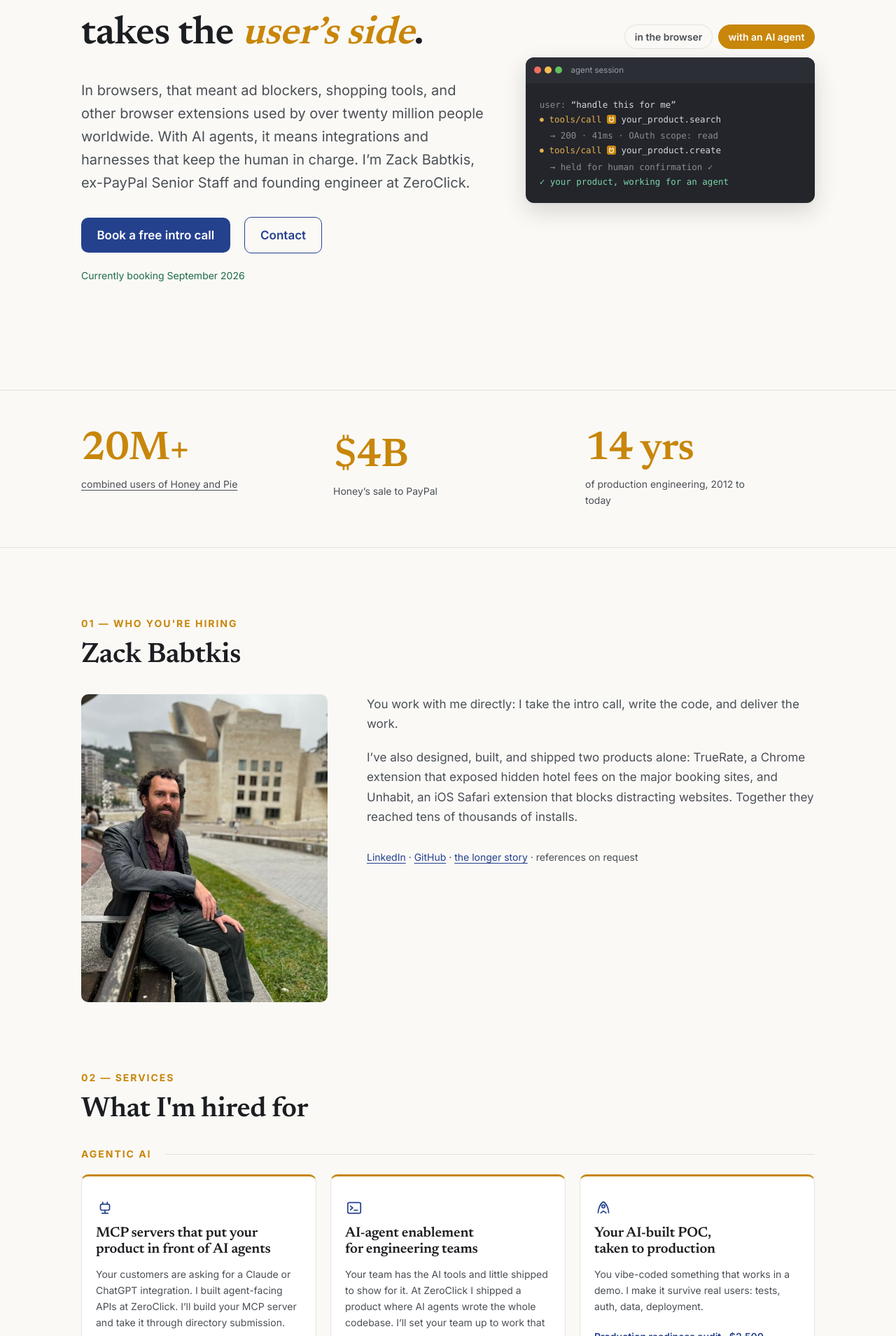
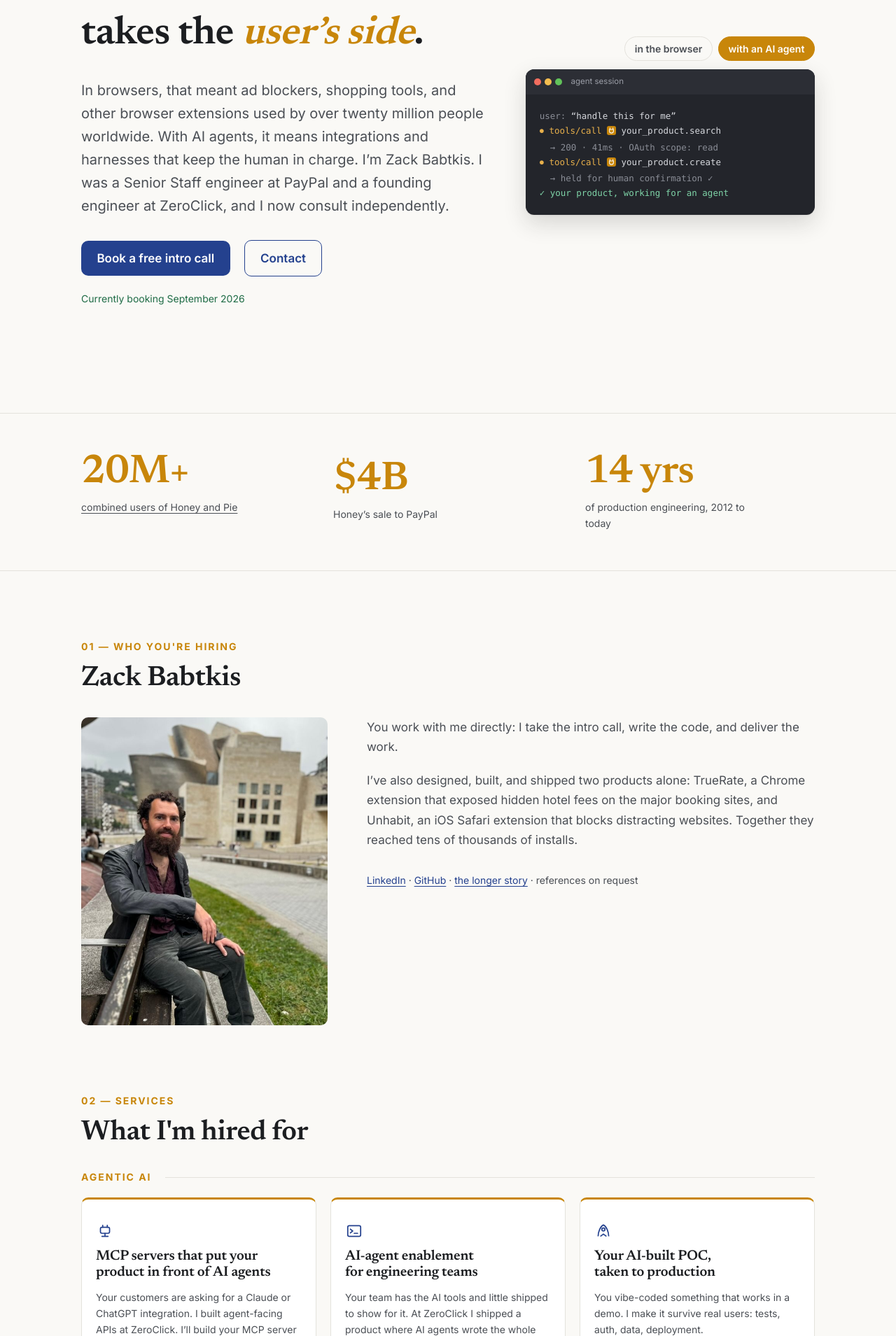
Before and after one commit to zbabtkis/zacharybabtkis.com, a Next.js app: page / in a window 1280 px wide. Shown: the part 211-2120 px from the top of the page at 70% size. Built offline with nearby package versions, Linux system fonts and the light colour scheme.

Commit message:
fix: unambiguous past tense for zeroclick roles, name claude/chatgpt directories explicitly

```diff
--- a/app/about/page.tsx
+++ b/app/about/page.tsx
@@ -5,7 +5,7 @@ import { RECEIPTS } from '@/lib/site';
 export const metadata: Metadata = {
   title: 'About',
   description:
-    'Zack Babtkis, independent software engineering consultant. Ex-PayPal Senior Staff engineer, founding engineer at ZeroClick. Fourteen years shipping production software.',
+    'Zack Babtkis, independent software engineering consultant. Formerly PayPal Senior Staff engineer and ZeroClick founding engineer. Fourteen years shipping production software.',
 };
 
 export default function AboutPage() {
--- a/app/mcp-development/page.tsx
+++ b/app/mcp-development/page.tsx
@@ -16,7 +16,7 @@ import { GUIDES } from '@/lib/guides';
 export const metadata: Metadata = {
   title: 'MCP Server Development for SaaS',
   description:
-    'I build production MCP servers that put your product inside Claude, ChatGPT, and other AI agents, with OAuth, documentation, and directory listing. Built agent-facing infrastructure at ZeroClick.',
+    'I build production MCP servers that put your product inside Claude, ChatGPT, and other AI agents, with OAuth, documentation, and Claude/ChatGPT directory listing. Built agent-facing infrastructure at ZeroClick.',
 };
 
 const serviceJsonLd = {
@@ -61,7 +61,7 @@ export default function McpDevelopmentPage() {
         stats={[
           {
             value: '2 yrs',
-            label: 'building agent-facing APIs and MCP servers at ZeroClick, starting the year the protocol launched',
+            label: 'spent building agent-facing APIs and MCP servers at ZeroClick, starting the year the protocol launched',
             href: RECEIPTS.zeroclick,
           },
           {
@@ -154,7 +154,7 @@ export default function McpDevelopmentPage() {
             {
               name: 'Listing & handoff',
               description:
-                'I drive directory submission, document everything, and train your team to extend the tool surface themselves.',
+                'I drive the Claude and ChatGPT directory submissions, document everything, and train your team to extend the tool surface themselves.',
             },
           ]}
         />
--- a/app/page.tsx
+++ b/app/page.tsx
@@ -47,8 +47,9 @@ export default function HomePage() {
               other browser extensions used by over twenty million people
               worldwide. With AI agents, it means integrations and
               harnesses that keep the human in charge. I&rsquo;m Zack
-              Babtkis, ex-PayPal Senior Staff and founding engineer at
-              ZeroClick.
+              Babtkis. I was a Senior Staff engineer at PayPal and a
+              founding engineer at ZeroClick, and I now consult
+              independently.
             </p>
             <div className="hero-actions">
               <a
@@ -126,8 +127,8 @@ export default function HomePage() {
               <p>
                 Your customers are asking for a Claude or ChatGPT
                 integration. I built agent-facing APIs at ZeroClick.
-                I&rsquo;ll build your MCP server and take it through
-                directory submission.
+                I&rsquo;ll build your MCP server and submit it to the
+                Claude and ChatGPT directories.
               </p>
               <span className="card-cta">MCP readiness audit · $2,000</span>
             </Link>
--- a/components/work-wall.tsx
+++ b/components/work-wall.tsx
@@ -41,8 +41,8 @@ const WORK: WorkItem[] = [
   },
   {
     name: 'ZeroClick',
-    role: 'Agent-commerce infrastructure: APIs and MCP servers where AI agents are the customer',
-    scale: '2 years in production',
+    role: 'Founding engineer. Built the agent-facing APIs and MCP servers for its agent-commerce infrastructure.',
+    scale: '2024–2026',
     href: RECEIPTS.zeroclick,
     image: {
       src: '/work-zeroclick.jpg',
--- a/lib/site.ts
+++ b/lib/site.ts
@@ -3,7 +3,7 @@ export const SITE = {
   name: 'Zack Babtkis',
   title: 'Zack Babtkis: Engineering for Browser Extensions and Agentic AI',
   description:
-    'Independent engineer, ex-PayPal Senior Staff (Honey), founding engineer at ZeroClick. Websites, apps, browser extensions, and infrastructure and integrations for agentic AI.',
+    'Independent engineer, formerly PayPal Senior Staff (Honey) and founding engineer at ZeroClick. Websites, apps, browser extensions, and infrastructure and integrations for agentic AI.',
   email: 'zackbabtkis@gmail.com',
   linkedin: 'https://www.linkedin.com/in/zacharybabtkis',
   github: 'https://github.com/zbabtkis',
```
Also changed, not shown: public/llms.txt.
